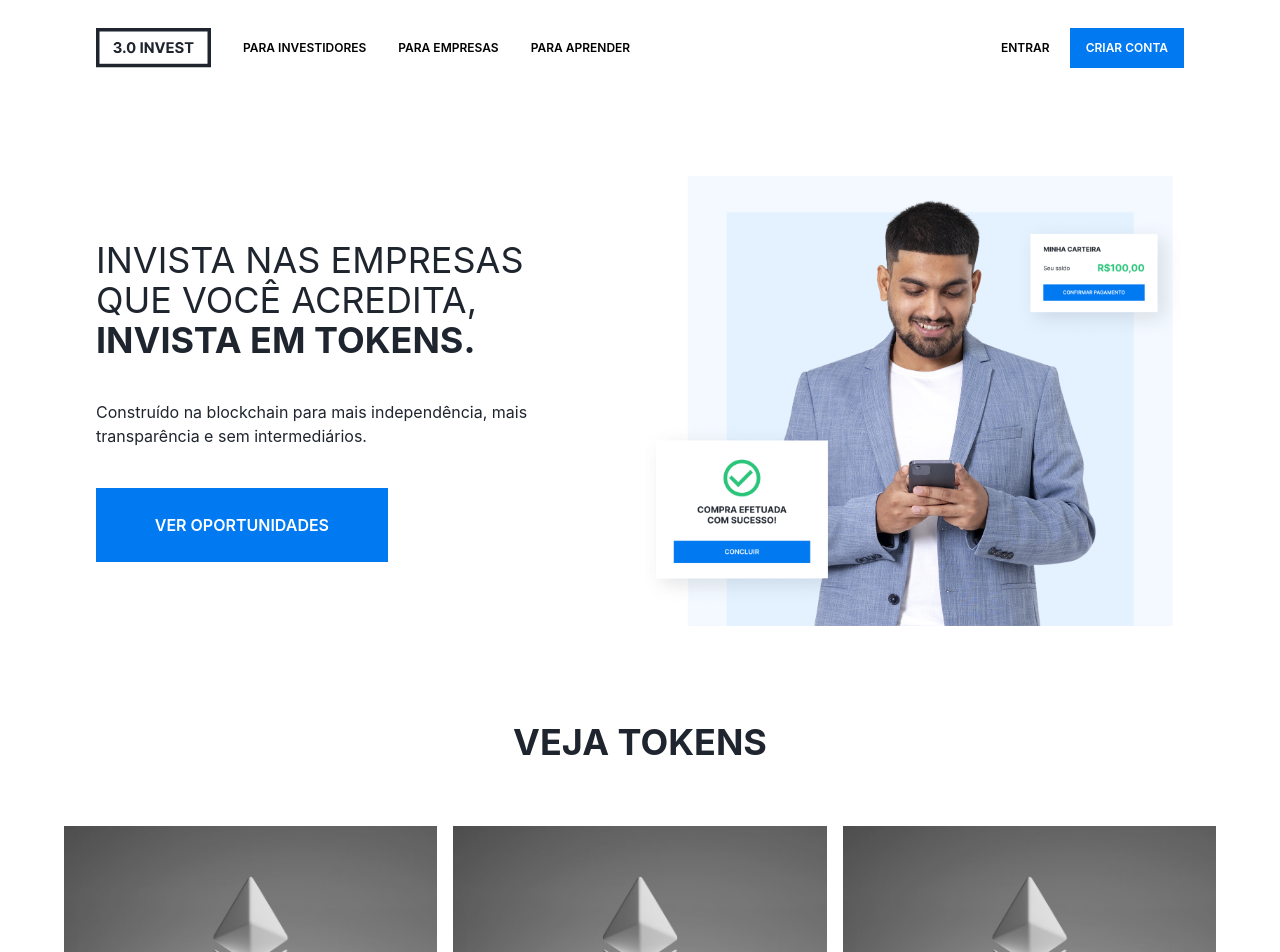
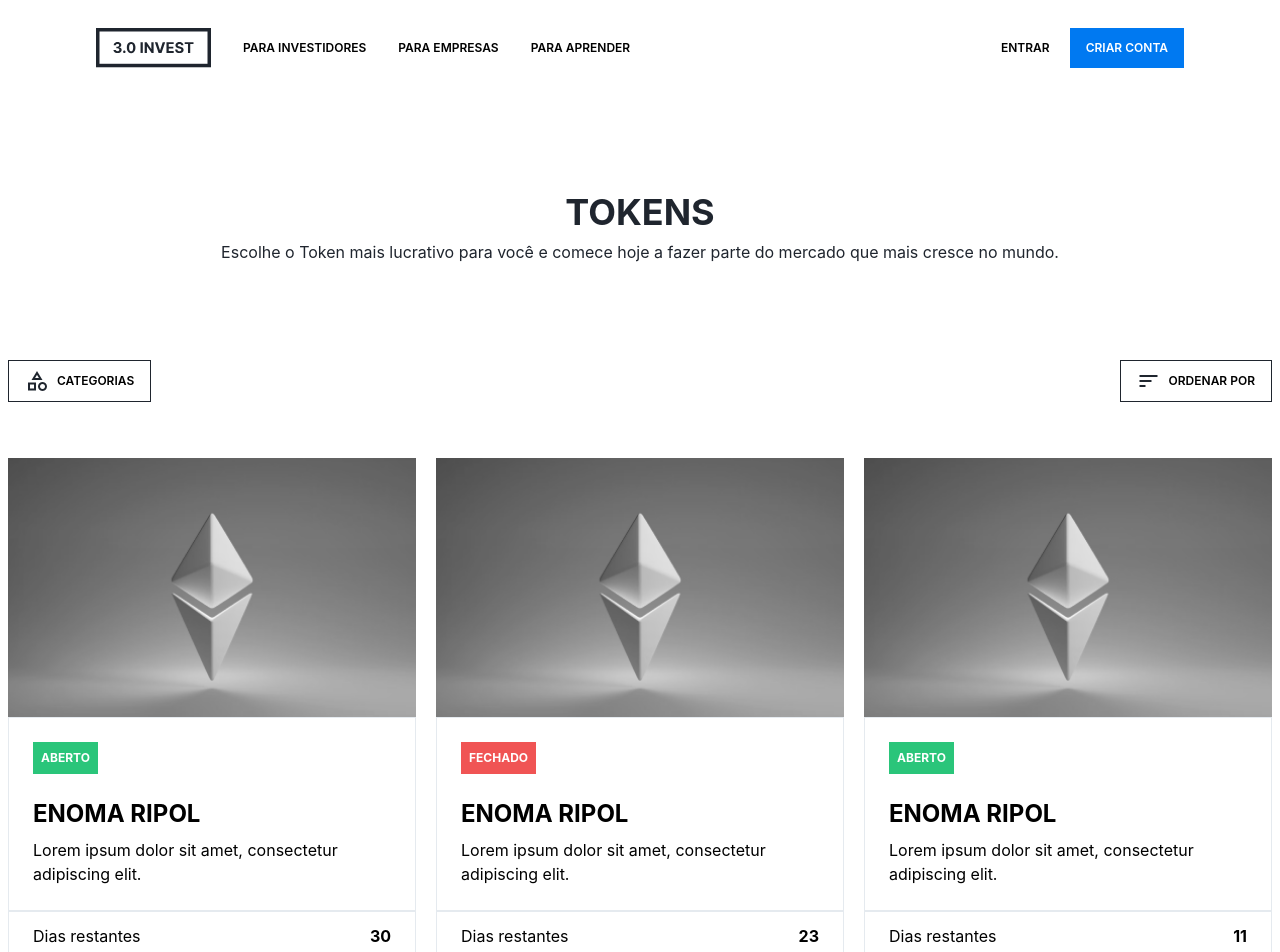
Before and after one commit to metzevandro/Plataforma-de-Tokens, a React (Vite) app: page / in a window 1280 px wide. Shown: the top 952 px of the page. Built offline with nearby package versions, Linux system fonts and the light colour scheme.

Commit message:
adicionado a página Investors

```diff
--- a/src/App.tsx
+++ b/src/App.tsx
@@ -2,13 +2,13 @@ import { Footer } from "./components/Footer/Footer";
 import { Header } from "./components/Header/Header";
 import "./styles/global.css";
 import "material-icons/iconfont/material-icons.css";
-import { Home } from "./Routes/Home";
+import { Investors } from "./Routes/Investors";
 
 function App() {
   return (
     <>
       <Header />
-      <Home />
+      <Investors />
       <Footer />
     </>
   );
--- /dev/null
+++ b/src/Routes/Investors.tsx
@@ -0,0 +1,83 @@
+import { Token } from "../components/Home/Token";
+import Token1 from "../assets/Token.png";
+
+export function Investors() {
+    return (
+        <>
+            <div className="flex flex-col items-center justify-center">
+            <div className="flex flex-col gap-2 py-24 laptop:w-[1264px] phone:w-[90%]">
+                <h1 className="items-center justify-center text-center font-sans text-4xl font-bold uppercase text-overlay">
+                Tokens
+                </h1>
+                <p className="items-center justify-center text-center font-sans text-base font-normal text-overlay">
+                Escolhe o Token mais lucrativo para você e comece hoje a fazer
+                parte do mercado que mais cresce no mundo.
+                </p>
+            </div>
+            <div className="flex flex-col items-center justify-center laptop:pb-24 phone:pb-12">
+                <div className="laptop:w-[1264px] phone:w-[90%]">
+                <div className="flex justify-between pb-14">
+                    <button className="flex items-center justify-center gap-2 border border-overlay py-2 px-4">
+                    <span className="material-icons-outlined text-sm text-overlay">
+                        category
+                    </span>
+                    <h1 className="text-xs font-semibold uppercase">
+                        Categorias
+                    </h1>
+                    </button>
+                    <button className="flex items-center justify-center gap-2 border border-overlay py-2 px-4">
+                    <span className="material-icons-outlined text-sm text-overlay">
+                        sort
+                    </span>
+                    <h1 className="text-xs font-semibold uppercase">
+                        Ordenar por
+                    </h1>
+                    </button>
+                </div>
+                <div className="flex laptop:flex-row phone:flex-col justify-center gap-5">
+                <Token
+                title="ENOMA RIPOL"
+                description="Lorem ipsum dolor sit amet, consectetur adipiscing elit."
+                image={Token1}
+                state={true  }
+                day={30}
+                cash={238}
+                investors={3}
+                />
+                <Token
+                title="ENOMA RIPOL"
+                description="Lorem ipsum dolor sit amet, consectetur adipiscing elit."
+                image={Token1}
+                state={false}
+                day={23}
+                cash={350}
+                investors={8}
+                />
+                <Token
+                title="ENOMA RIPOL"
+                description="Lorem ipsum dolor sit amet, consectetur adipiscing elit."
+                image={Token1}
+                state={true}
+                day={11}
+                cash={590}
+                investors={4}
+                />
+                </div>
+                </div>
+            </div>
+            <div className="flex flex-col w-full phone:py-2 laptop:py-24 phone:gap-5">
+                <h1 className="items-center justify-center text-center font-sans laptop:text-4xl phone:text-2xl font-bold uppercase text-overlay">
+                Conheça as Etapas
+                </h1>
+            </div>
+            <div className="flex flex-col phone:mb-12 phone:mt-12 phone:w-[90%] laptop:mt-24 laptop:mb-24 laptop:w-[1264px]">
+                <div className="flex items-start ">
+                <h1 className=" text-left font-sans font-bold uppercase text-overlay phone:pb-7 phone:text-base laptop:pb-14 laptop:text-4xl">
+                    Perguntas frequentes
+                </h1>
+                </div>
+            </div>
+            </div>
+        </>
+    )
+}
--- a/src/components/Home/Token.tsx
+++ b/src/components/Home/Token.tsx
@@ -17,12 +17,12 @@ export const Token: React.FC<TokenProps> = ({ title, description, image, state,
       <div className="bg-[#fff]">
         <div className="flex flex-col gap-6 p-6 border-border border">
           <div>
-            <p className={`text-white max-w-min uppercase text-xs p-2 ${state ? "bg-open" : "bg-close"}`}>
+            <p className={`text-white max-w-min uppercase font-bold text-xs p-2 ${state ? "bg-open" : "bg-close"}`}>
               {state ? "Aberto" : "Fechado"}
             </p>
           </div>
           <div className="flex flex-col gap-2">
-            <h1 className="laptop:text-2xl">
+            <h1 className="laptop:text-2xl font-bold ">
               {title}
             </h1>
             <p className="text-base font-normal">
@@ -44,6 +44,9 @@ export const Token: React.FC<TokenProps> = ({ title, description, image, state,
               <p className="font-bold">{investors}</p>
             </div>
           </div>
+          <button className="w-full bg-blue text-white uppercase font-semibold p-6">
+            Quero saber mais
+          </button>
       </div>
     </div>
     </>
```
Also changed, not shown: src/components/Accordion/Accordion.tsx (added).
